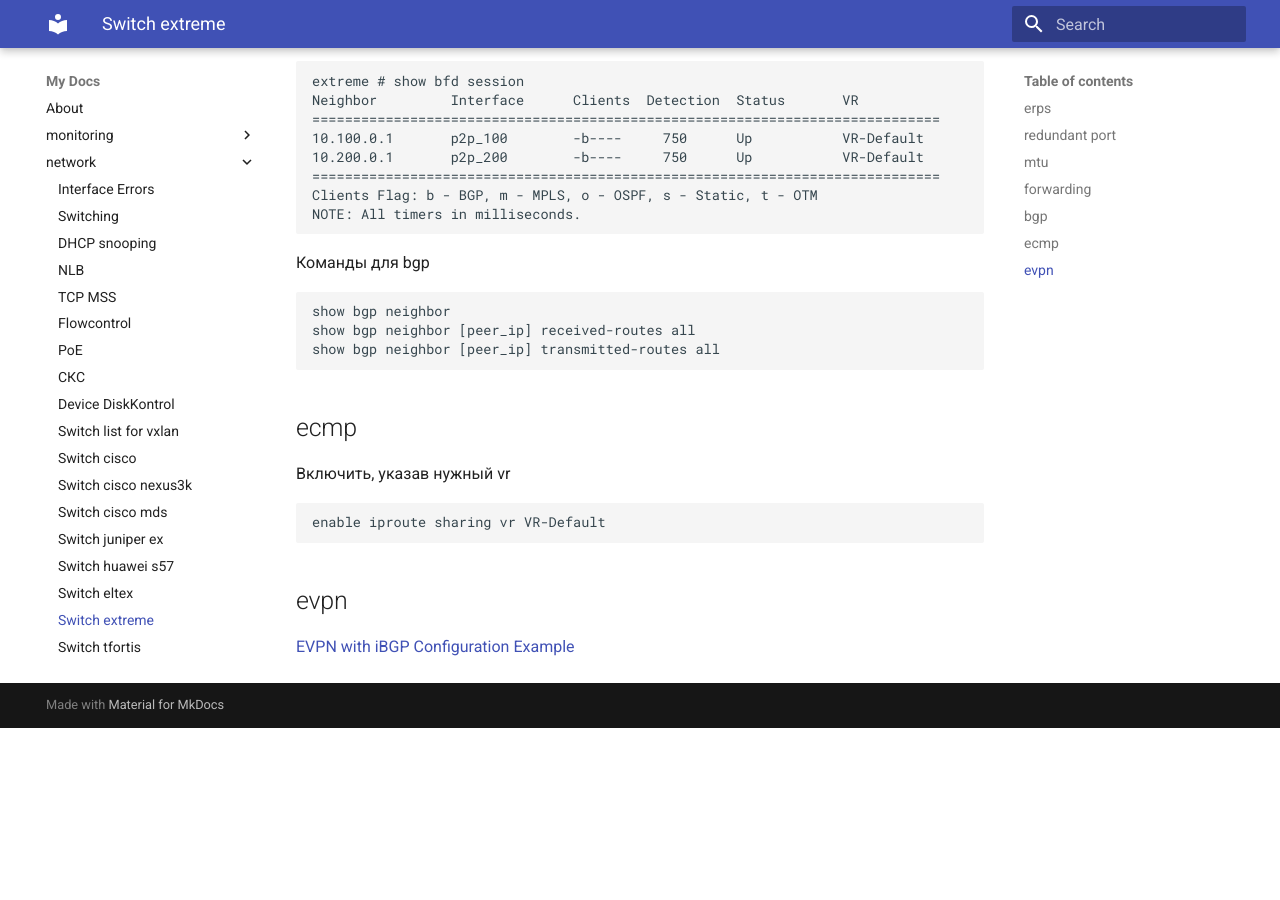
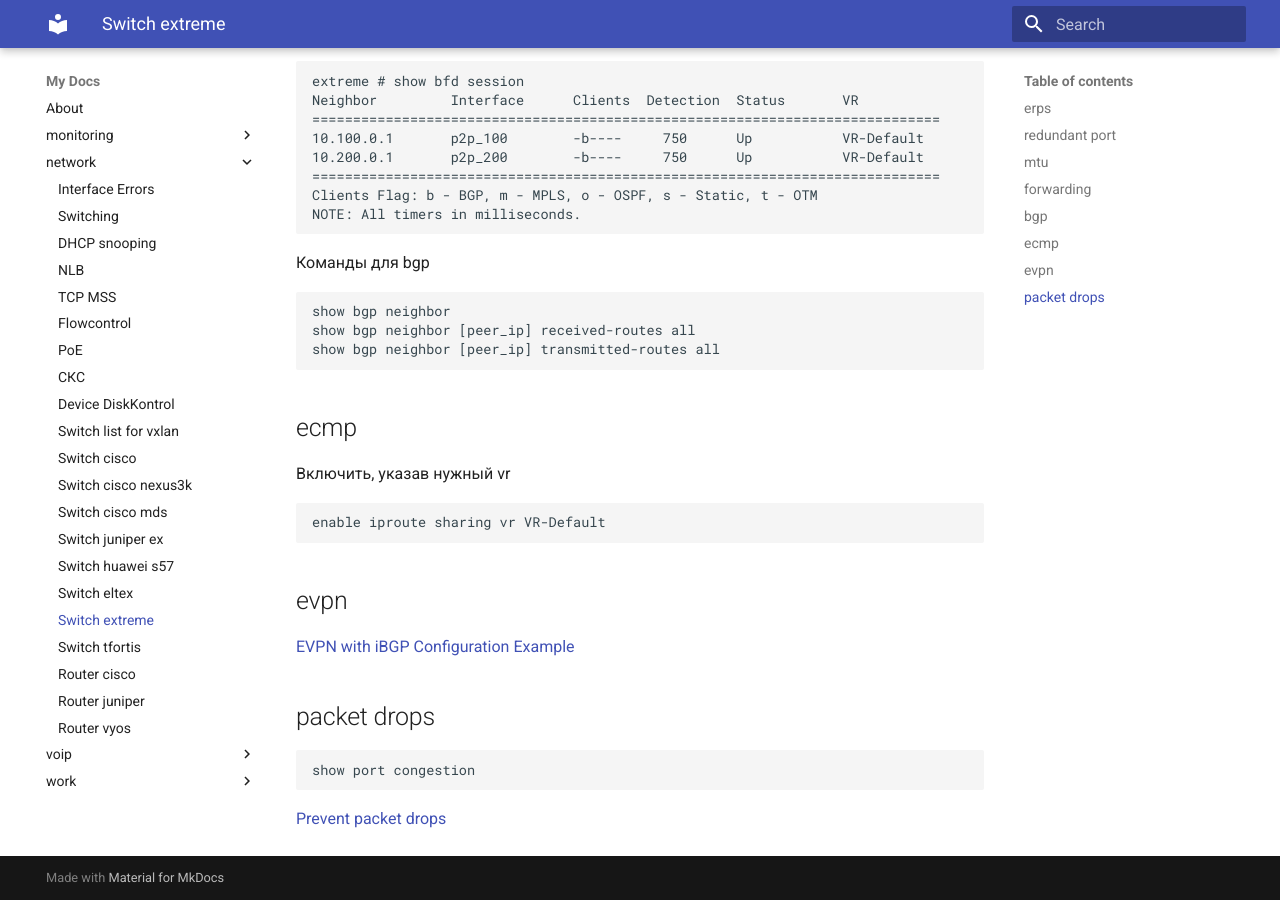
Before and after one commit to v98765/v98765.github.io, an MkDocs documentation site: the page built from docs/network/extreme.md, in a window 1280 px wide and 900 px high, scrolled down 2736 px. Built offline with MkDocs 1.6.1 and Material for MkDocs 9.7.7, drawn with Linux system fonts in a browser that asks for light colours; before the commit the page ends 3464 px from its top, so only the background shows below that.

Commit message:
network/extreme.md port congestion

````diff
--- a/docs/network/extreme.md
+++ b/docs/network/extreme.md
@@ -140,3 +140,11 @@
 ## evpn
 
 [EVPN with iBGP Configuration Example](https://documentation.extremenetworks.com/exos_30.7/GUID-2E5C4051-51F8-4B1C-B4ED-760D1BB9C494.shtml)
+
+## packet drops
+
+```text
+show port congestion
+```
+
+[Prevent packet drops](https://gtacknowledge.extremenetworks.com/articles/Solution/Prevent-packet-drops)
````
